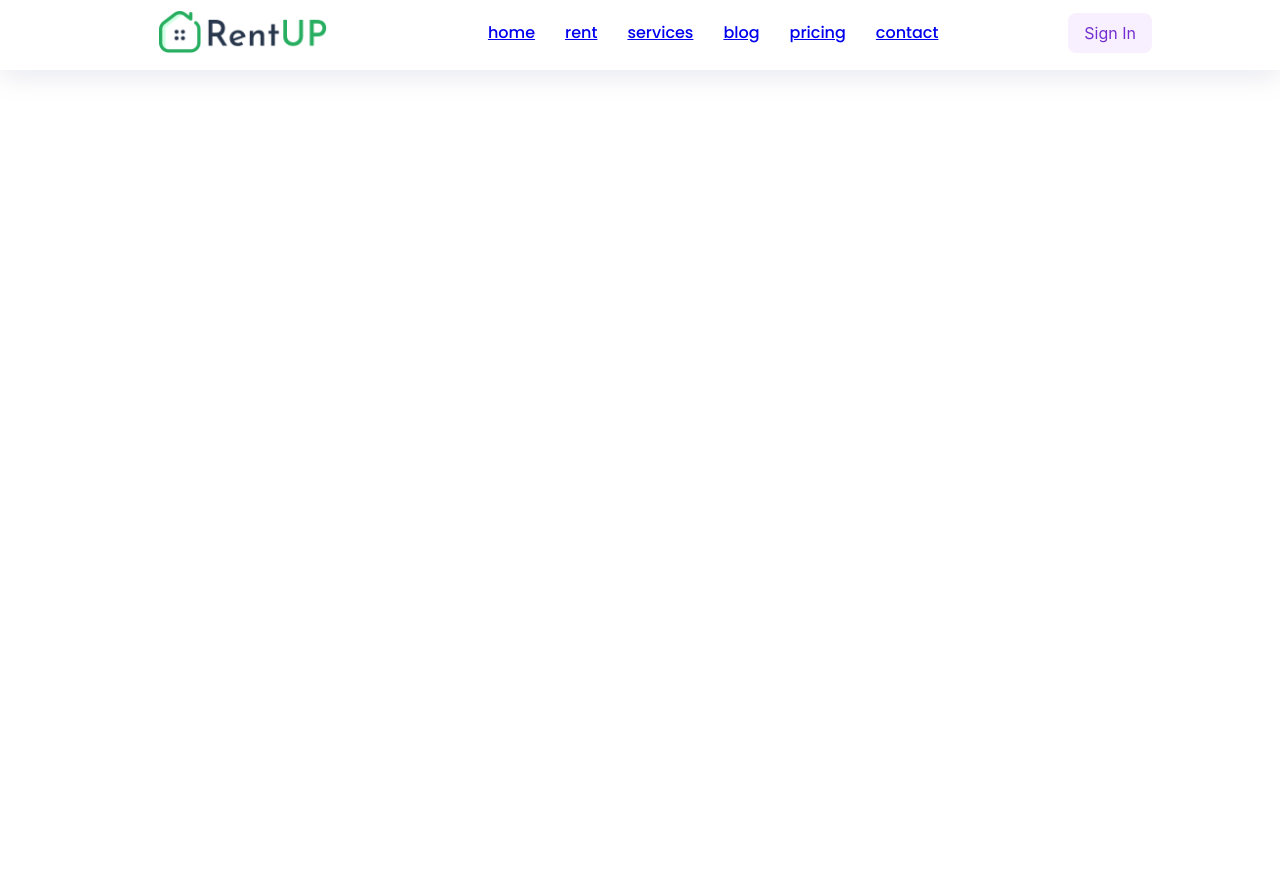
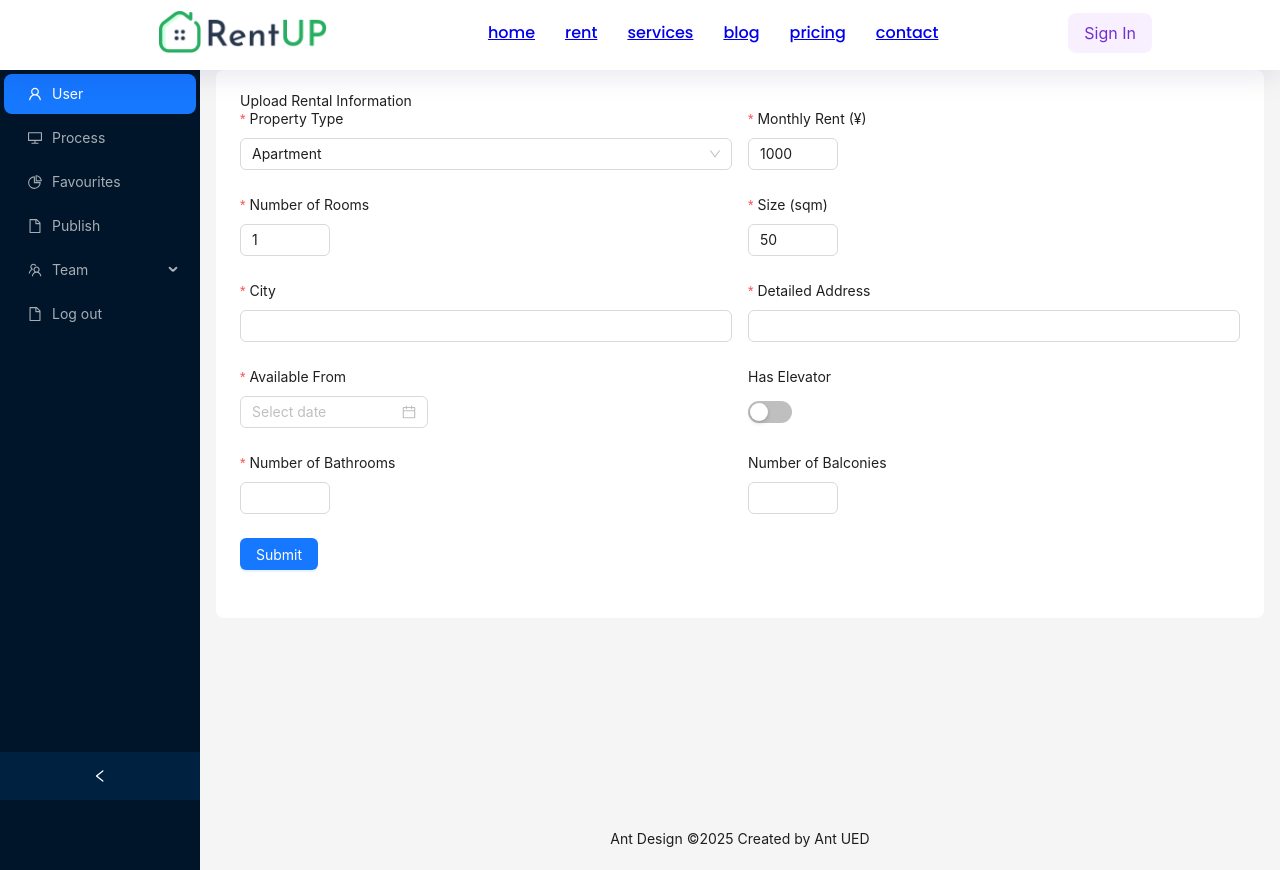
Before and after one commit to hbzzll/web_project, a React (Vite) app: page /Menu/Publish in a window 1280 px wide. Before the commit the page ends 800 px from the top, so only its background shows below. Built offline with nearby package versions, Linux system fonts and the light colour scheme.

Commit message:
publish component

```diff
--- a/src/view/HomePage.tsx
+++ b/src/view/HomePage.tsx
@@ -6,6 +6,7 @@ import RentDetail from "../components/RentDetail/RenDetail";
 import Profile from "./Profile/Profile";
 import UserProfile from "./Profile/Userprofile/Userprofile";
 import Favourites from "./Profile/Favourites/Favourites";
+import Publish from "./Profile/Publish/Publish";
 
 const HomePage = () => {
   return (
@@ -18,6 +19,7 @@ const HomePage = () => {
         <Route path="/Menu" element={<Profile />}>
           <Route path="Profile" element={<UserProfile />} />
           <Route path="Favourites" element={<Favourites />} />
+          <Route path="Publish" element={<Publish />} />
         </Route>
       </Routes>
     </>
--- a/src/view/Profile/Favourites/Favourites.tsx
+++ b/src/view/Profile/Favourites/Favourites.tsx
@@ -1,7 +1,22 @@
+import React from "react";
+
 const Favourites = () => {
+  const favouriteHouses = [
+    { id: 1, name: "", location: "" },
+    { id: 2, name: "", location: "" },
+    { id: 3, name: "", location: "" },
+  ];
+
   return (
     <>
-      <div>hello</div>
+      <h1></h1>
+      <ul>
+        {favouriteHouses.map((house) => (
+          <li key={house.id}>
+            {house.name} - {house.location}
+          </li>
+        ))}
+      </ul>
     </>
   );
 };
--- /dev/null
+++ b/src/view/Profile/Publish/Publish.tsx
@@ -0,0 +1,170 @@
+import React from "react";
+import {
+  Form,
+  Input,
+  InputNumber,
+  DatePicker,
+  Button,
+  Select,
+  Row,
+  Col,
+  Switch,
+} from "antd";
+
+const { Option } = Select;
+
+const Publish = () => {
+  const onFinish = (values: any) => {
+    console.log("Form Data Submitted:", values);
+  };
+
+  return (
+    <div>
+      <h1>Upload Rental Information</h1>
+      <Form
+        layout="vertical"
+        onFinish={onFinish}
+        initialValues={{
+          propertyType: "apartment",
+          rooms: 1,
+          size: 50,
+          price: 1000,
+          hasElevator: false,
+        }}
+      >
+        <Row gutter={16}>
+          <Col span={12}>
+            <Form.Item
+              label="Property Type"
+              name="propertyType"
+              rules={[
+                { required: true, message: "Please select a property type" },
+              ]}
+            >
+              <Select>
+                <Option value="apartment">Apartment</Option>
+                <Option value="villa">Villa</Option>
+                <Option value="cottage">Cottage</Option>
+              </Select>
+            </Form.Item>
+          </Col>
+          <Col span={12}>
+            <Form.Item
+              label="Monthly Rent (¥)"
+              name="price"
+              rules={[
+                { required: true, message: "Please enter the monthly rent" },
+              ]}
+            >
+              <InputNumber min={1} />
+            </Form.Item>
+          </Col>
+        </Row>
+
+        <Row gutter={16}>
+          <Col span={12}>
+            <Form.Item
+              label="Number of Rooms"
+              name="rooms"
+              rules={[
+                { required: true, message: "Please enter the number of rooms" },
+              ]}
+            >
+              <InputNumber min={1} />
+            </Form.Item>
+          </Col>
+          <Col span={12}>
+            <Form.Item
+              label="Size (sqm)"
+              name="size"
+              rules={[
+                { required: true, message: "Please enter the property size" },
+              ]}
+            >
+              <InputNumber min={1} />
+            </Form.Item>
+          </Col>
+        </Row>
+
+        <Row gutter={16}>
+          <Col span={12}>
+            <Form.Item
+              label="City"
+              name="city"
+              rules={[{ required: true, message: "Please enter the city" }]}
+            >
+              <Input />
+            </Form.Item>
+          </Col>
+          <Col span={12}>
+            <Form.Item
+              label="Detailed Address"
+              name="detailedAddress"
+              rules={[
+                {
+                  required: true,
+                  message: "Please enter the detailed address",
+                },
+              ]}
+            >
+              <Input />
+            </Form.Item>
+          </Col>
+        </Row>
+
+        <Row gutter={16}>
+          <Col span={12}>
+            <Form.Item
+              label="Available From"
+              name="availableFrom"
+              rules={[
+                { required: true, message: "Please select the available date" },
+              ]}
+            >
+              <DatePicker />
+            </Form.Item>
+          </Col>
+          <Col span={12}>
+            <Form.Item
+              label="Has Elevator"
+              name="hasElevator"
+              valuePropName="checked"
+            >
+              <Switch />
+            </Form.Item>
+          </Col>
+        </Row>
+
+        <Row gutter={16}>
+          <Col span={12}>
+            <Form.Item
+              label="Number of Bathrooms"
+              name="bathrooms"
+              rules={[
+                {
+                  required: true,
+                  message: "Please enter the number of bathrooms",
+                },
+              ]}
+            >
+              <InputNumber min={1} />
+            </Form.Item>
+          </Col>
+          <Col span={12}>
+            <Form.Item label="Number of Balconies" name="balconies">
+              <InputNumber min={0} />
+            </Form.Item>
+          </Col>
+        </Row>
+
+        <Form.Item>
+          <Button type="primary" htmlType="submit">
+            Submit
+          </Button>
+        </Form.Item>
+      </Form>
+    </div>
+  );
+};
+
+export default Publish;
--- a/src/view/Profile/Userprofile/Userprofile.tsx
+++ b/src/view/Profile/Userprofile/Userprofile.tsx
@@ -15,7 +15,7 @@ const UserProfile = () => {
 
   useEffect(() => {
     setPreviewUrl(profile.avatar || "");
-  });
+  }, []);
 
   const handleSave = async () => {
     try {
@@ -32,8 +32,7 @@ const UserProfile = () => {
           },
         }
       );
-
-      message.success("信息保存成功！");
+      message.success("success");
       setIsEditing(false);
     } catch (err) {
       message.error("failed");
--- a/src/view/Profile/Userprofile/update_avatar.tsx
+++ b/src/view/Profile/Userprofile/update_avatar.tsx
@@ -23,20 +23,10 @@ const AvatarUpdate = ({ previewUrl, setPreviewUrl }: Props) => {
   const handleCrop = () => {
     const canvas = editorRef[0]?.getImageScaledToCanvas();
     if (canvas) {
-      canvas.toBlob((blob) => {
-        if (blob) {
-          const previewUrl = URL.createObjectURL(blob);
-          setPreviewUrl(previewUrl);
-        }
-        setVisible(false);
-      }, "image/png");
+      const url = canvas.toDataURL();
+      setPreviewUrl(url);
+      setVisible(false);
     }
-
-    // if (canvas) {
-    //   const url = canvas.toDataURL();
-    //   setPreviewUrl(url);
-    //   setVisible(false);
-    // }
   };
 
   return (
```
Also changed, not shown: 1 other file (tests, documents, lock files or other folders).
